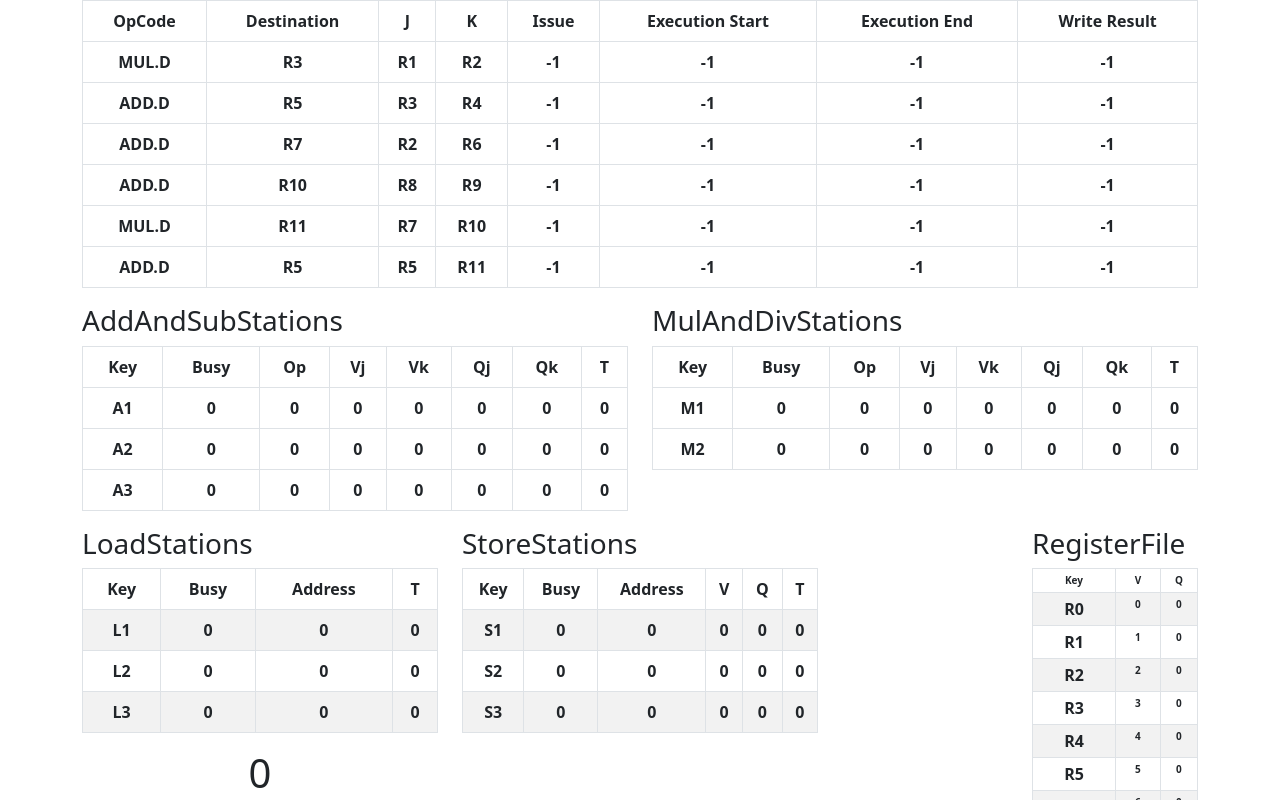
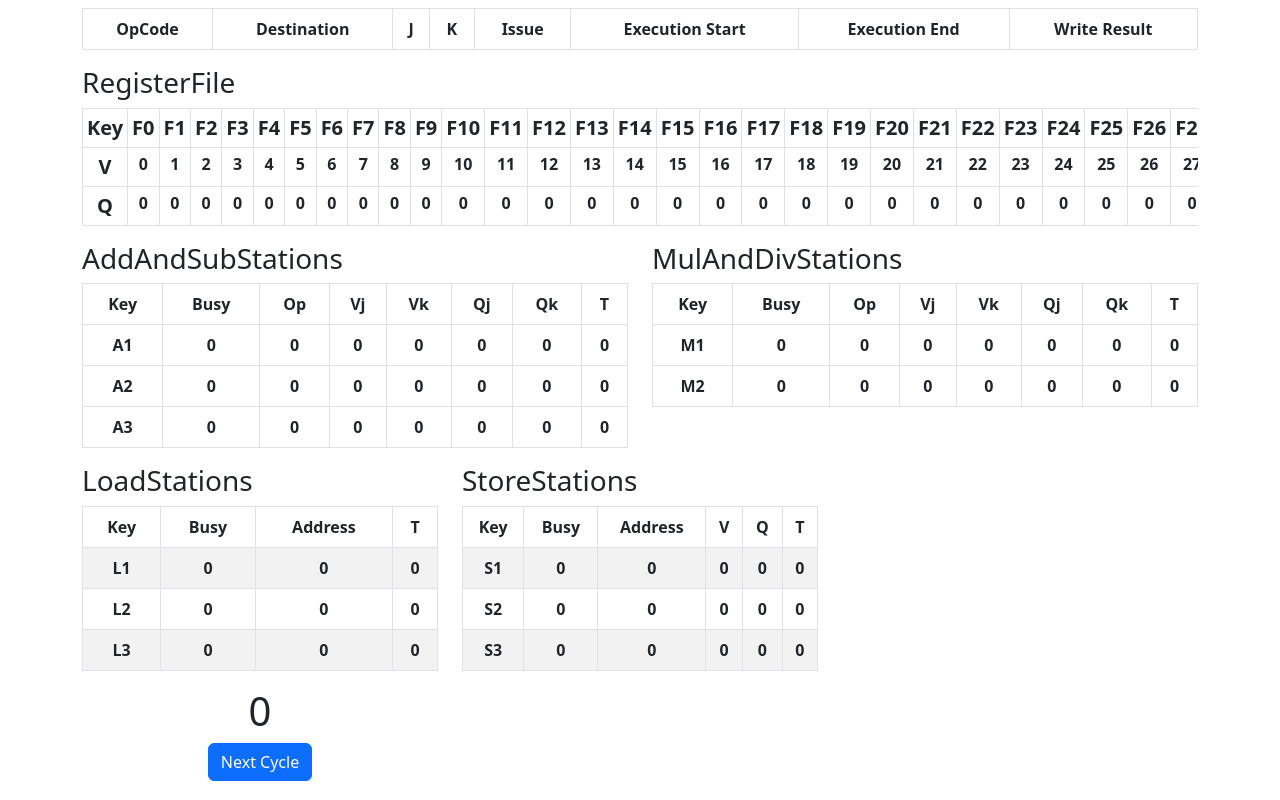
Before and after one commit to YousefAllam221b/Tomasulo, a React (Create React App) app: page / in a window 1280 px wide. Both pictures are taken after a click on the button "Start". Shown: the top 800 px of the page. Built offline with nearby package versions, Linux system fonts and the light colour scheme.

Commit message:
AddInstructions

```diff
--- a/package.json
+++ b/package.json
@@ -7,6 +7,7 @@
     "@testing-library/react": "^13.4.0",
     "@testing-library/user-event": "^13.5.0",
     "bootstrap": "^5.2.3",
+    "multiselect-react-dropdown": "^2.0.25",
     "react": "^18.2.0",
     "react-bootstrap": "^2.7.0",
     "react-dom": "^18.2.0",
--- a/src/App.css
+++ b/src/App.css
@@ -36,7 +36,3 @@
 		transform: rotate(360deg);
 	}
 }
-
-.fitWidth {
-	width: fit-content;
-}
--- a/src/App.js
+++ b/src/App.js
@@ -4,18 +4,12 @@ import ALUStationsTable from "./ALUStationsTable";
 import LoadStationsTable from "./LoadStationsTable";
 import StoreStationsTable from "./StoreStationsTable";
 import { useEffect, useState } from "react";
-import { Button, Col, Container, Row } from "react-bootstrap";
+import { Button, Col, Container, ListGroup, ListGroupItem, Row } from "react-bootstrap";
 import RegisterFileTable from "./RegisterFileTable";
 import QueueTable from "./QueueTable";
+import SetupForm from "./SetupForm";
 function App() {
-	let instructions = [
-		"MUL.D R3 R1 R2",
-		"ADD.D R5 R3 R4",
-		"ADD.D R7 R2 R6",
-		"ADD.D R10 R8 R9",
-		"MUL.D R11 R7 R10",
-		"ADD.D R5 R5 R11",
-	];
+	const [instructions, setInstructions] = useState([]);
 
 	// Add, Sub, Div and Mul.
 	class ALUStation {
@@ -102,6 +96,7 @@ function App() {
 	const [ReadyRegisters, setReadyRegisters] = useState([]);
 	const [WriteMemory, setWriteMemory] = useState([]);
 	const [DetectChange, setDetectChange] = useState(false);
+	const [Start, setStart] = useState(false);
 
 	const handleSetup = () => {
 		fetchInstructions();
@@ -132,13 +127,14 @@ function App() {
 		}
 		setStoreStations(StoreStationsInitial);
 		for (let index = 0; index <= RegisterFileNumber; index++) {
-			let register = new Register("R" + index, 0, index);
+			let register = new Register("F" + index, 0, index);
 			RegisterFileInitial.push(register);
 		}
 
 		setRegisterFile(RegisterFileInitial);
 		MemoryInitial = Array(MemoryNumber).fill(0);
 		setMemory(MemoryInitial);
+		setStart(true);
 	};
 
 	let [Clock, setClock] = useState(0);
@@ -189,7 +185,7 @@ function App() {
 			if (MulAndDivStations[index].busy === 1) {
 				if (MulAndDivStations[index].Qj === 0 && MulAndDivStations[index].Qk === 0) {
 					switch (MulAndDivStations[index].op) {
-						case "MUL.D": {
+						case "MULT.D": {
 							if (MulAndDivStations[index].T === MulLatency) {
 								let newQueueArray = [...QueueArray];
 								newQueueArray[MulAndDivStations[index].instructionIndex].execStart = Clock + 1;
@@ -345,7 +341,7 @@ function App() {
 			if (MulAndDivStations[index].busy === 1) {
 				if (MulAndDivStations[index].T === -1) {
 					switch (MulAndDivStations[index].op) {
-						case "MUL.D": {
+						case "MULT.D": {
 							let result = MulAndDivStations[index].Vj * MulAndDivStations[index].Vk;
 							newReadyResults.push({
 								key: MulAndDivStations[index].key,
@@ -368,7 +364,6 @@ function App() {
 					newQueueArray[MulAndDivStations[index].instructionIndex].execEnd = Clock + 1;
 					setQueueArray(newQueueArray);
 				}
-
 			}
 		}
 		for (let index = 0; index < LoadNumber; index++) {
@@ -415,7 +410,7 @@ function App() {
 			let firstInWrite = WriteMemory.sort((a, b) => a.instructionIndex - b.instructionIndex)[0];
 			let isReady;
 			if (firstInReady && firstInWrite) {
-				isReady = firstInReady.instructionIndex > firstInWrite.instructionIndex ? true : false;
+				isReady = firstInReady.instructionIndex < firstInWrite.instructionIndex ? true : false;
 			} else if (firstInReady) isReady = true;
 			else if (firstInWrite) isReady = false;
 
@@ -583,7 +578,7 @@ function App() {
 					}
 
 					break;
-				case "MUL.D":
+				case "MULT.D":
 				case "DIV.D":
 					{
 						let stationKey = MulAndDivStationsChecker();
@@ -593,7 +588,7 @@ function App() {
 									let newMulAndDivStations = [...MulAndDivStations];
 									newMulAndDivStations[index].busy = 1;
 									newMulAndDivStations[index].op = opCode;
-									if (opCode === "MUL.D") newMulAndDivStations[index].T = MulLatency;
+									if (opCode === "MULT.D") newMulAndDivStations[index].T = MulLatency;
 									else newMulAndDivStations[index].T = DivLatency;
 
 									newMulAndDivStations[index].instructionIndex = QueueIndex;
@@ -680,7 +675,24 @@ function App() {
 
 	return (
 		<Container className="App">
+			{!Start && (
+				<>
+					<SetupForm instructions={instructions} setInstructions={setInstructions} />
+					<ListGroup>
+						{instructions.map((instruction) => (
+							<ListGroupItem>{instruction}</ListGroupItem>
+						))}
+					</ListGroup>
+					<Button onClick={handleSetup}>Start</Button>
+				</>
+			)}
+			{Start && (
+				<>
 					<QueueTable instructions={QueueArray} />
+					<Col className="ms-auto">
+						<h3 className="fitWidth">RegisterFile</h3>
+						<RegisterFileTable registers={RegisterFile} key="RegisterFile" />
+					</Col>
 					<Row>
 						<Col sm={6}>
 							<h3 className="fitWidth">AddAndSubStations</h3>
@@ -688,7 +700,11 @@ function App() {
 						</Col>
 						<Col sm={6}>
 							<h3 className="fitWidth">MulAndDivStations</h3>
-					<ALUStationsTable isAdd={false} stations={MulAndDivStations} key="MulAndDivStations" />
+							<ALUStationsTable
+								isAdd={false}
+								stations={MulAndDivStations}
+								key="MulAndDivStations"
+							/>
 						</Col>
 					</Row>
 					<Row>
@@ -696,18 +712,16 @@ function App() {
 							<h3 className="fitWidth">LoadStations</h3>
 							<LoadStationsTable stations={LoadStations} key="LoadStations" />
 							<h1>{Clock}</h1>
-					<Button onClick={handleSetup}>Start</Button>
+
 							<Button onClick={runCycle}>Next Cycle</Button>
 						</Col>
 						<Col sm={4}>
 							<h3 className="fitWidth">StoreStations</h3>
 							<StoreStationsTable stations={StoreStations} key="StoreStations" />
 						</Col>
-				<Col className="ms-auto" sm={2}>
-					<h3 className="fitWidth">RegisterFile</h3>
-					<RegisterFileTable registers={RegisterFile} key="RegisterFile" />
-				</Col>
 					</Row>
+				</>
+			)}
 		</Container>
 	);
 }
--- a/src/QueueTable.js
+++ b/src/QueueTable.js
@@ -2,7 +2,7 @@ import { Table } from "react-bootstrap";
 
 export default function QueueTable({ instructions }) {
 	return (
-		<Table bordered hover>
+		<Table bordered hover className="mt-2">
 			<thead>
 				<tr>
 					<th>OpCode</th>
--- a/src/RegisterFileTable.js
+++ b/src/RegisterFileTable.js
@@ -2,22 +2,28 @@ import React from "react";
 import { Table } from "react-bootstrap";
 export default function RegisterFileTable({ registers }) {
 	return (
-		<Table className=" table-sm" striped bordered hover style={{ fontSize: "10px" }}>
+		<Table className=" table-sm" bordered hover responsive>
 			<thead>
 				<tr>
-					<th>Key</th>
-					<th>V</th>
-					<th>Q</th>
+					<th className="fs-5">Key</th>
+					{registers.map((register, i) => (
+						<th className="fs-5">{register.key}</th>
+					))}
 				</tr>
 			</thead>
 			<tbody>
-				{registers.map((register, i) => (
-					<tr key={`RegisterFile_${register.key}_${i}`}>
-						<th className="fs-6">{register.key}</th>
-						<th>{register.V}</th>
-						<th>{register.Q}</th>
-					</tr>
-				))}
+				<tr>
+					<th className="fs-5">V</th>
+					{registers.map((register, i) => (
+						<th className="fs-6">{register.V}</th>
+					))}
+				</tr>
+				<tr>
+					<th className="fs-5">Q</th>
+					{registers.map((register, i) => (
+						<th className="fs-6">{register.Q}</th>
+					))}
+				</tr>
 			</tbody>
 		</Table>
 	);
--- /dev/null
+++ b/src/SetupForm.js
@@ -0,0 +1,110 @@
+import { Button, Col, Form, Row } from "react-bootstrap";
+import { Multiselect } from "multiselect-react-dropdown";
+import { useRef, useState } from "react";
+
+export default function SetupForm({ instructions, setInstructions }) {
+	const [InstructionType, setInstructionType] = useState("ADD.D");
+	const Destination = useRef();
+	const Src1 = useRef();
+	const Src2 = useRef();
+
+	const LoadDestination = useRef();
+	const LoadSrc = useRef();
+
+	const StoreSrc = useRef();
+	const StoreDestination = useRef();
+
+	const handleAddInstruction = () => {
+		let instruction = InstructionType + " F";
+		if (!(InstructionType === "L.D" || InstructionType === "S.D")) {
+			instruction +=
+				Destination.current.value + " F" + Src1.current.value + " F" + Src2.current.value;
+		} else if (InstructionType === "L.D") {
+			instruction += LoadDestination.current.value + " " + LoadSrc.current.value;
+		} else if (InstructionType === "S.D") {
+			instruction += StoreSrc.current.value + " " + StoreDestination.current.value;
+		}
+		setInstructions([...instructions, instruction]);
+	};
+
+	return (
+		<>
+			<Row className="d-flex">
+				<Col sm={2}>
+					<Multiselect
+						id="singleSelectSubjects"
+						options={["ADD.D", "SUB.D", "MULT.D", "DIV.D", "L.D", "S.D"]}
+						selectedValues={[InstructionType]}
+						onSelect={(_, selectedItem) => {
+							setInstructionType(selectedItem);
+						}}
+						singleSelect={true}
+						isObject={false}
+						placeholder="Select Instruction OpCode"
+						closeOnSelect={true}
+						showArrow={true}
+						avoidHighlightFirstOption={true}
+						hidePlaceholder={true}
+					/>
+				</Col>
+				{!(InstructionType === "L.D" || InstructionType === "S.D") && (
+					<>
+						<Form.Control
+							className="fitWidth"
+							ref={Destination}
+							type="number"
+							placeholder="Destination Register"
+						/>
+						<Form.Control
+							className="fitWidth"
+							ref={Src1}
+							type="number"
+							placeholder="Src 1 Register"
+						/>
+						<Form.Control
+							className="fitWidth"
+							ref={Src2}
+							type="number"
+							placeholder="Src 2 Register"
+						/>
+					</>
+				)}
+				{InstructionType === "L.D" && (
+					<>
+						<Form.Control
+							className="fitWidth"
+							ref={LoadDestination}
+							type="number"
+							placeholder="Destination Register"
+						/>
+						<Form.Control
+							className="fitWidth"
+							ref={LoadSrc}
+							type="number"
+							placeholder="Memory Address"
+						/>
+					</>
+				)}
+				{InstructionType === "S.D" && (
+					<>
+						<Form.Control
+							className="fitWidth"
+							ref={StoreSrc}
+							type="number"
+							placeholder="Src Register"
+						/>
+						<Form.Control
+							className="fitWidth"
+							ref={StoreDestination}
+							type="number"
+							placeholder="Memory Address"
+						/>
+					</>
+				)}
+				<Button className="fitWidth" onClick={handleAddInstruction}>
+					Add Instruction
+				</Button>
+			</Row>
+		</>
+	);
+}
--- a/src/index.css
+++ b/src/index.css
@@ -1,13 +1,28 @@
 body {
-  margin: 0;
-  font-family: -apple-system, BlinkMacSystemFont, 'Segoe UI', 'Roboto', 'Oxygen',
-    'Ubuntu', 'Cantarell', 'Fira Sans', 'Droid Sans', 'Helvetica Neue',
-    sans-serif;
-  -webkit-font-smoothing: antialiased;
-  -moz-osx-font-smoothing: grayscale;
+	margin: 0;
+	font-family: -apple-system, BlinkMacSystemFont, "Segoe UI", "Roboto", "Oxygen", "Ubuntu",
+		"Cantarell", "Fira Sans", "Droid Sans", "Helvetica Neue", sans-serif;
+	-webkit-font-smoothing: antialiased;
+	-moz-osx-font-smoothing: grayscale;
 }
 
 code {
-  font-family: source-code-pro, Menlo, Monaco, Consolas, 'Courier New',
-    monospace;
+	font-family: source-code-pro, Menlo, Monaco, Consolas, "Courier New", monospace;
 }
+
+.fitHeight {
+	height: fit-content !important;
+}
+
+.fitWidth {
+	width: fit-content !important;
+}
+.noMarginRight {
+	margin-right: 0 !important;
+}
+
+.startDiv {
+	height: 100vh;
+	width: 100vw;
+	margin: auto;
+}
```
Also changed, not shown: 1 other file (tests, documents, lock files or other folders). Lines whose indentation alone changed are shown as unchanged.
